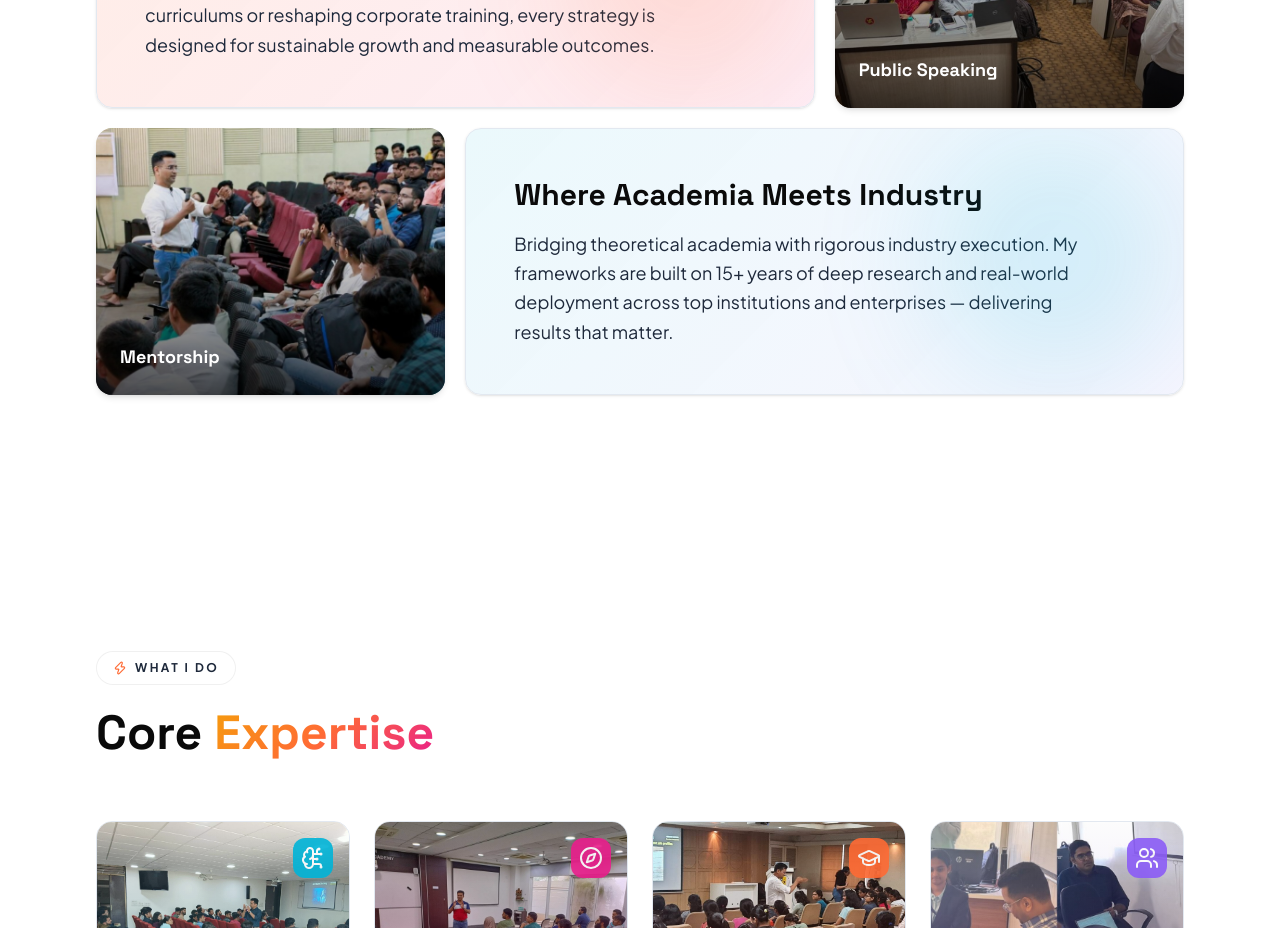
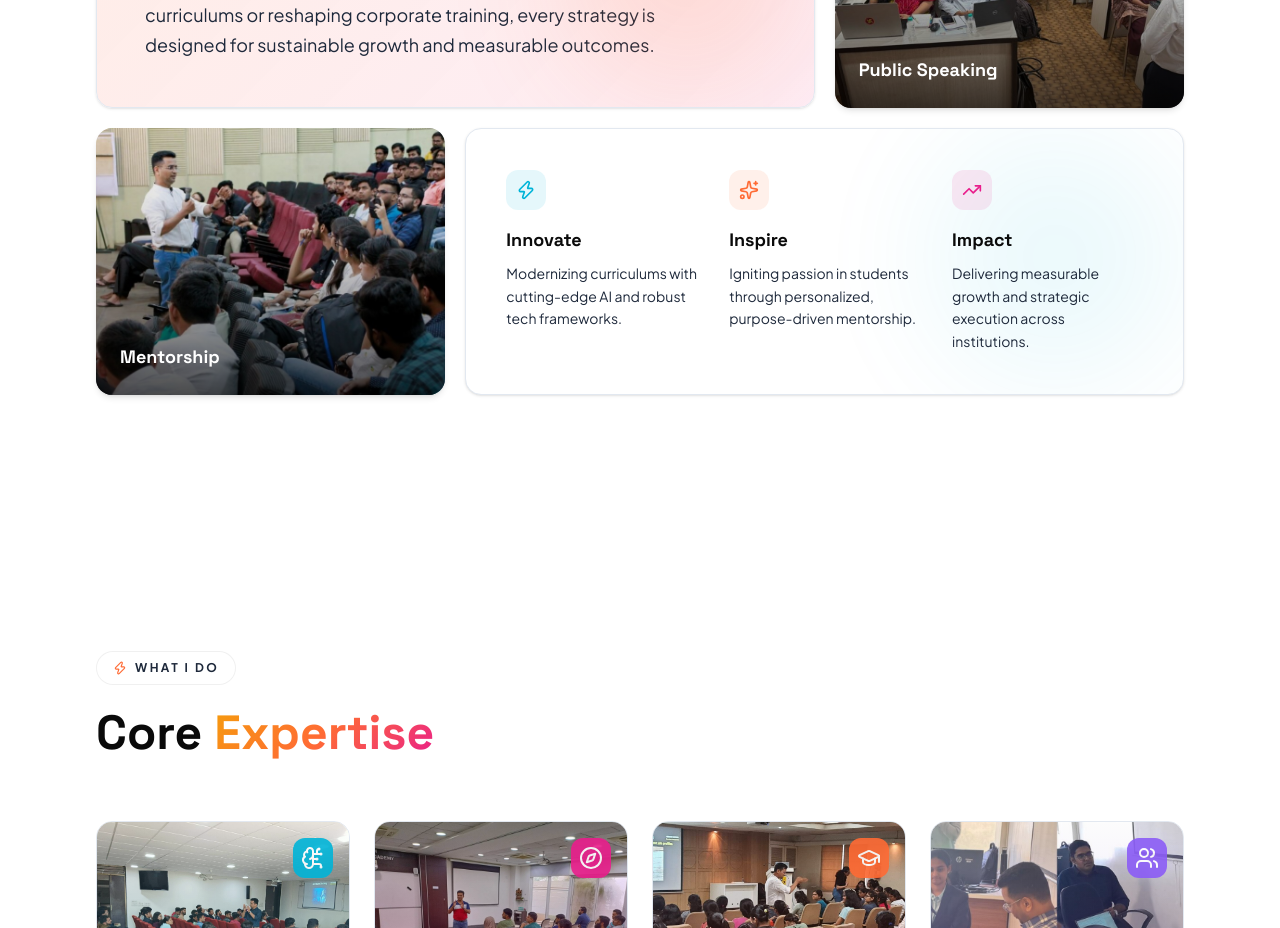
Before and after one commit to shteypandey28-hue/GS-Codebase, a React (Vite) app: page / in a window 1280 px wide. Shown: the part 1420-2348 px from the top of the page. Built offline with nearby package versions, Linux system fonts and the light colour scheme.

Commit message:
Refactor: replaced text card with a 3-column Core Pillars component in bento grid

```diff
--- a/src/pages/Home.jsx
+++ b/src/pages/Home.jsx
@@ -265,15 +265,35 @@ export default function Home() {
               </div>
             </motion.div>
 
-            {/* Academic + Industry */}
-            <motion.div variants={fadeUp} className="md:col-span-2 md:row-span-1 rounded-2xl p-10 md:p-12 flex flex-col justify-center relative overflow-hidden group border border-border shadow-sm" style={{ background: 'linear-gradient(135deg, rgba(0,180,216,0.08), rgba(139,92,246,0.06))' }}>
-              <div className="absolute top-0 right-0 w-64 h-64 rounded-full opacity-[0.15] blur-3xl group-hover:opacity-[0.25] transition-opacity duration-700" style={{ background: 'var(--color-electric)' }}></div>
-              <h3 className="font-display text-2xl md:text-3xl font-bold text-text-primary mb-4">
-                Where Academia Meets Industry
-              </h3>
-              <p className="text-text-secondary text-lg leading-relaxed max-w-xl">
-                Bridging theoretical academia with rigorous industry execution. My frameworks are built on 15+ years of deep research and real-world deployment across top institutions and enterprises — delivering results that matter.
-              </p>
+            {/* Core Philosophy Pillars */}
+            <motion.div variants={fadeUp} className="md:col-span-2 md:row-span-1 rounded-2xl p-8 md:p-10 flex flex-col justify-center relative overflow-hidden group border border-border shadow-sm bg-white">
+              <div className="absolute top-0 right-0 w-64 h-64 rounded-full opacity-[0.08] blur-3xl group-hover:opacity-[0.15] transition-opacity duration-700" style={{ background: 'var(--color-electric)' }}></div>
+
+              <div className="grid grid-cols-1 md:grid-cols-3 gap-8 relative z-10">
+                <div>
+                  <div className="w-10 h-10 rounded-xl bg-electric/10 flex items-center justify-center text-electric mb-4">
+                    <Zap className="w-5 h-5" />
+                  </div>
+                  <h4 className="font-display font-bold text-lg text-text-primary mb-2">Innovate</h4>
+                  <p className="text-text-secondary text-sm leading-relaxed">Modernizing curriculums with cutting-edge AI and robust tech frameworks.</p>
+                </div>
+
+                <div>
+                  <div className="w-10 h-10 rounded-xl bg-flame/10 flex items-center justify-center text-flame mb-4">
+                    <Sparkles className="w-5 h-5" />
+                  </div>
+                  <h4 className="font-display font-bold text-lg text-text-primary mb-2">Inspire</h4>
+                  <p className="text-text-secondary text-sm leading-relaxed">Igniting passion in students through personalized, purpose-driven mentorship.</p>
+                </div>
+
+                <div>
+                  <div className="w-10 h-10 rounded-xl bg-magenta/10 flex items-center justify-center text-magenta mb-4">
+                    <TrendingUp className="w-5 h-5" />
+                  </div>
+                  <h4 className="font-display font-bold text-lg text-text-primary mb-2">Impact</h4>
+                  <p className="text-text-secondary text-sm leading-relaxed">Delivering measurable growth and strategic execution across institutions.</p>
+                </div>
+              </div>
             </motion.div>
           </div>
         </motion.div>
```
